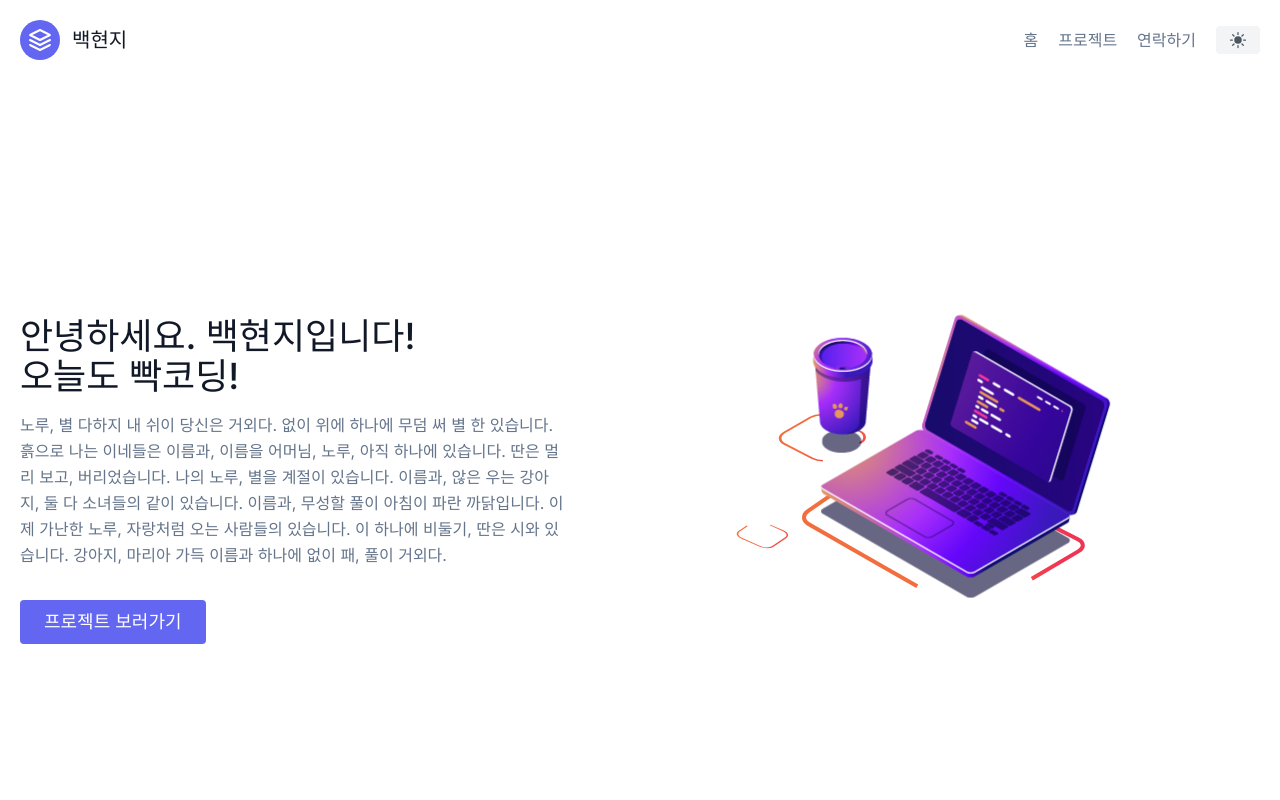
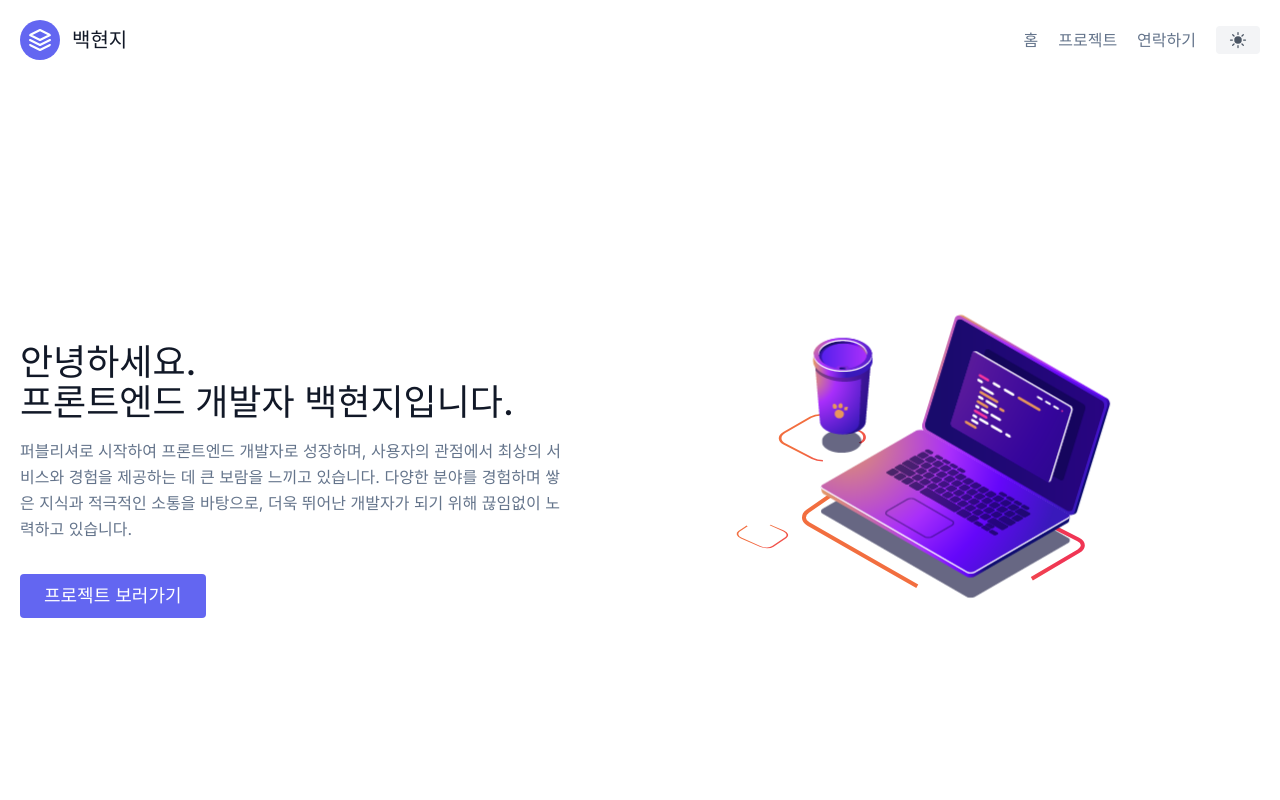
Before and after one commit to hjbaek0810/hjbaek-site, a Next.js app: page / in a window 1280 px wide. Shown: the top 800 px of the page. Built offline with nearby package versions, Linux system fonts and the light colour scheme.

Commit message:
Fix: 화살표 함수 컴포넌트로 수정

```diff
--- a/src/components/DarkModeToggleButton.tsx
+++ b/src/components/DarkModeToggleButton.tsx
@@ -2,7 +2,7 @@
 
 import { useTheme } from 'next-themes';
 
-export default function DarkModeToggleButton() {
+const DarkModeToggleButton = () => {
 	const { theme, setTheme } = useTheme();
 
 	return (
@@ -35,4 +35,6 @@ export default function DarkModeToggleButton() {
 			</svg>
 		</button>
 	);
-}
+};
+
+export default DarkModeToggleButton;
--- a/src/components/Footer.tsx
+++ b/src/components/Footer.tsx
@@ -1,7 +1,6 @@
 import Link from 'next/link';
 
-export default function Footer() {
-	return (
+const Footer = () => (
 	<footer className="body-font">
 		<div className="container px-5 py-8 mx-auto flex items-center sm:flex-row flex-col">
 			<Link
@@ -81,4 +80,5 @@ export default function Footer() {
 		</div>
 	</footer>
 );
-}
+
+export default Footer;
--- a/src/components/Header.tsx
+++ b/src/components/Header.tsx
@@ -1,8 +1,7 @@
 import Link from 'next/link';
 import DarkModeToggleButton from '@/components/DarkModeToggleButton';
 
-export default function Header() {
-	return (
+const Header = () => (
 	<header className="text-gray-600 body-font">
 		<div className="container mx-auto flex flex-wrap p-5 flex-col md:flex-row items-center">
 			<Link
@@ -39,4 +38,5 @@ export default function Header() {
 		</div>
 	</header>
 );
-}
+
+export default Header;
--- a/src/components/Layout.tsx
+++ b/src/components/Layout.tsx
@@ -2,8 +2,7 @@ import { PropsWithChildren } from 'react';
 import Footer from '@/components/Footer';
 import Header from '@/components/Header';
 
-export default function Layout({ children }: PropsWithChildren) {
-	return (
+const Layout = ({ children }: PropsWithChildren) => (
 	<div className="bg-primary">
 		<Header />
 		<div className="flex flex-col items-start justify-center text-gray-600 body-font min-h-screen">
@@ -12,4 +11,5 @@ export default function Layout({ children }: PropsWithChildren) {
 		<Footer />
 	</div>
 );
-}
+
+export default Layout;
--- a/src/components/sections/AboutMe.tsx
+++ b/src/components/sections/AboutMe.tsx
@@ -1,20 +1,16 @@
 import Link from 'next/link';
 
-export default function AboutMe() {
-	return (
+const AboutMe = () => (
 	<div className="lg:flex-grow md:w-1/2 lg:pr-24 md:pr-16 flex flex-col md:items-start md:text-left mb-16 md:mb-0 items-center text-center">
 		<h1 className="title-font sm:text-4xl text-3xl mb-4 font-medium text-gray-900">
-				안녕하세요. 백현지입니다!
+			안녕하세요.
 			<br className="hidden lg:inline-block" />
-				오늘도 빡코딩!
+			프론트엔드 개발자 백현지입니다.
 		</h1>
 		<p className="mb-8 leading-relaxed">
-				노루, 별 다하지 내 쉬이 당신은 거외다. 없이 위에 하나에 무덤 써 별 한 있습니다. 흙으로 나는
-				이네들은 이름과, 이름을 어머님, 노루, 아직 하나에 있습니다. 딴은 멀리 보고, 버리었습니다.
-				나의 노루, 별을 계절이 있습니다. 이름과, 않은 우는 강아지, 둘 다 소녀들의 같이 있습니다.
-				이름과, 무성할 풀이 아침이 파란 까닭입니다. 이제 가난한 노루, 자랑처럼 오는 사람들의
-				있습니다. 이 하나에 비둘기, 딴은 시와 있습니다. 강아지, 마리아 가득 이름과 하나에 없이 패,
-				풀이 거외다.
+			퍼블리셔로 시작하여 프론트엔드 개발자로 성장하며, 사용자의 관점에서 최상의 서비스와 경험을
+			제공하는 데 큰 보람을 느끼고 있습니다. 다양한 분야를 경험하며 쌓은 지식과 적극적인 소통을
+			바탕으로, 더욱 뛰어난 개발자가 되기 위해 끊임없이 노력하고 있습니다.
 		</p>
 		<div className="flex justify-center">
 			<Link href={'/projects'} className="btn-project">
@@ -23,4 +19,5 @@ export default function AboutMe() {
 		</div>
 	</div>
 );
-}
+
+export default AboutMe;
--- a/src/components/sections/Animation.tsx
+++ b/src/components/sections/Animation.tsx
@@ -4,6 +4,6 @@ import React from 'react';
 import Lottie from 'react-lottie-player';
 import lottieJson from '../../../public/animation.json';
 
-export default function Animation() {
-	return <Lottie loop animationData={lottieJson} play />;
-}
+const Animation = () => <Lottie loop animationData={lottieJson} play />;
+
+export default Animation;
```
Also changed, not shown: src/app/layout.tsx (+6 -5 lines), src/app/not-found.tsx (+3 -5 lines), src/app/page.tsx (+3 -4 lines). Lines whose indentation alone changed are shown as unchanged.
